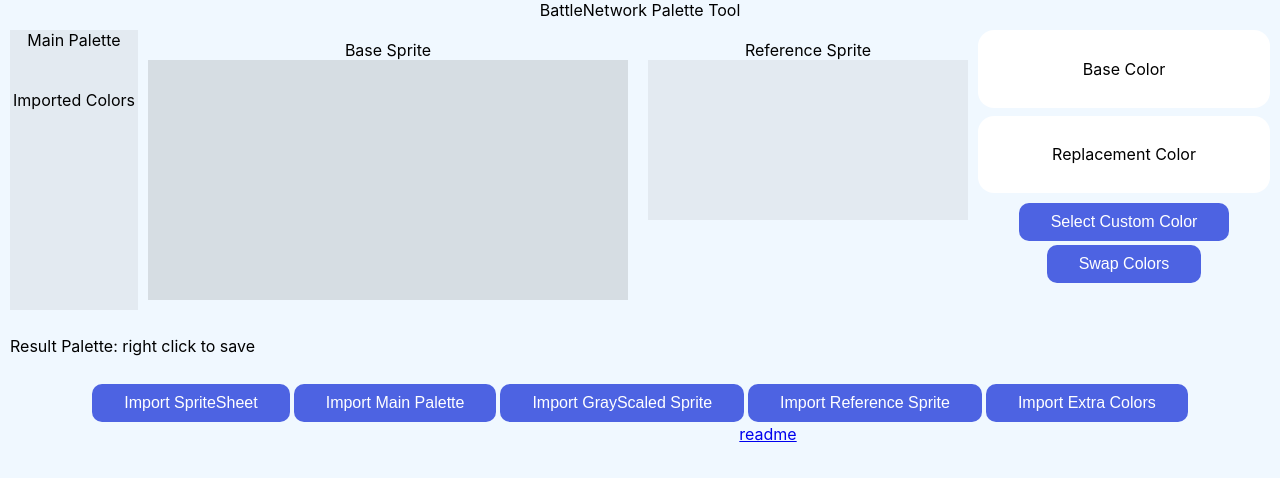
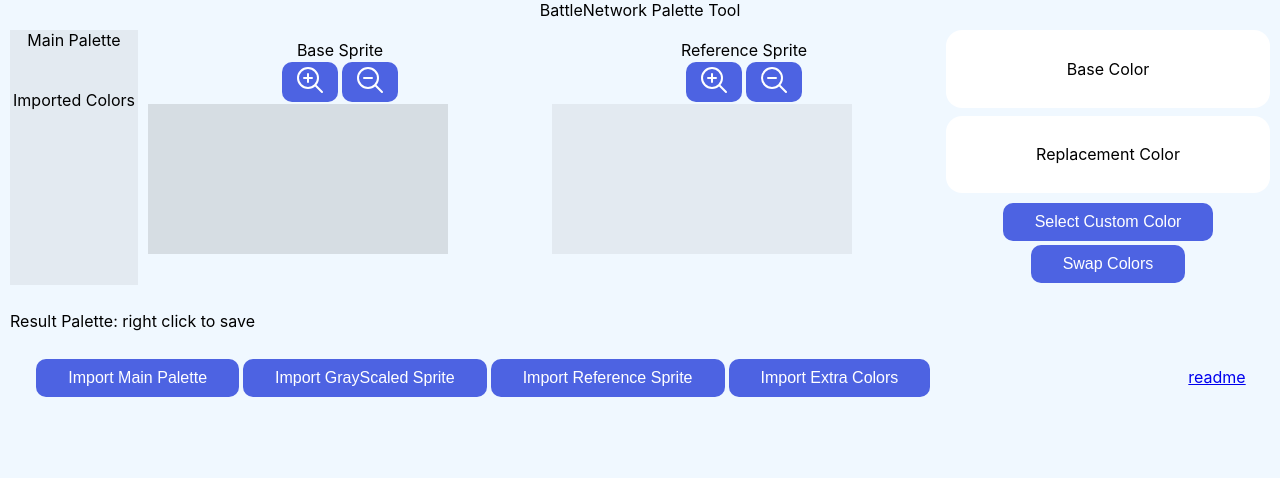
Before and after one commit to BNLouis/bn-palette-tool, a React (Create React App) app: page / in a window 1280 px wide. Shown: the top 478 px of the page. Built offline with nearby package versions, Linux system fonts and the light colour scheme.

Commit message:
allow scrolling and zooming of canvas

```diff
--- a/src/canvas/SpriteManager.ts
+++ b/src/canvas/SpriteManager.ts
@@ -28,9 +28,12 @@ export class SpriteManager {
     };
   }
 
-  importSprite(file: File, callback: Function) {
-    sourceFile = file;
-    let canvas = document.getElementById("sprite-canvas") as HTMLCanvasElement;
+  importSprite(file: File, canvasId: string, isSourceFile: boolean, callback: Function) {
+    if (isSourceFile) {
+      sourceFile = file;
+    }
+    let canvas = document.getElementById(canvasId) as HTMLCanvasElement;
+    canvas.style.width = "200%";
     let context = canvas.getContext("2d") as CanvasRenderingContext2D;
     var img = new Image();
     img.src = URL.createObjectURL(file);
@@ -39,21 +42,8 @@ export class SpriteManager {
       canvas.height = img.height;
       spriteWidth = img.width;
       spriteHeight = img.height;
+
       context.drawImage(img, 0, 0, img.width, img.height, 0, 0, img.width, img.height);
-      callback();
-    };
-  }
-
-  importRefSprite(file: File, callback: Function) {
-    let canvas = document.getElementById("refsprite-canvas") as HTMLCanvasElement;
-    let context = canvas.getContext("2d") as CanvasRenderingContext2D;
-    var img = new Image();
-    img.src = URL.createObjectURL(file);
-    img.onload = function () {
-      canvas.width = canvasWidth;
-      canvas.height = canvasWidth;
-      context.drawImage(img, 0, 0, canvasWidth, canvasWidth, 0, 0, canvasWidth, canvasWidth);
-
       callback();
     };
   }
--- a/src/components/App.css
+++ b/src/components/App.css
@@ -15,6 +15,7 @@
   display: flex;
   margin: 10px;
   flex-direction: column;
+  min-width: 30vw;
 }
 
 body {
@@ -26,12 +27,16 @@ button {
   border: none;
   border-radius: 10px;
   margin: 2px;
+  padding: 10px 32px;
   color: white;
-  padding: 10px 32px;
   text-align: center;
   text-decoration: none;
   display: inline-block;
   font-size: 16px;
+}
+
+.image-button {
+  padding: 2px 12px;
 }
 
 .palette-containers {
@@ -39,9 +44,18 @@ button {
   min-width: 10vw;
 }
 
+.sprite-container {
+  overflow: auto;
+}
+
+.sprite-inner-container {
+  max-height: 16rem;
+  max-width: 16rem;
+}
+
 #sprite-canvas {
-  min-width: 30rem;
   background-color: rgba(0, 0, 0, 0.111);
+  text-align: center;
 }
 
 .canvas-sharp-edges {
@@ -53,7 +67,5 @@ button {
 }
 
 #refsprite-canvas {
-  min-width: 20rem;
-  max-height: 20rem;
   background-color: rgba(0, 0, 0, 0.056);
 }
--- /dev/null
+++ b/src/components/CanvasDisplay.tsx
@@ -0,0 +1,16 @@
+import { ZoomControls } from "./ZoomControls";
+
+export function CanvasDisplay(props: any) {
+  let onClick = props.onClick;
+  let canvasId = props.canvasId;
+  return (
+    <>
+      <ZoomControls canvasId={canvasId}></ZoomControls>
+      <div className="sprite-container">
+        <div className="sprite-inner-container">
+          <canvas className="canvas-sharp-edges" onClick={onClick} id={canvasId} />
+        </div>
+      </div>
+    </>
+  );
+}
--- a/src/components/FileSelect.tsx
+++ b/src/components/FileSelect.tsx
@@ -9,8 +9,8 @@ function FileSelect(props: any) {
 
   return (
     <>
-      <input type="file" accept=".png" className="file-display" ref={spritesheetProps.ref} onChange={spritesheetProps.importFile}></input>
-      <button onClick={spritesheetProps.onClick}>Import SpriteSheet</button>
+      {/* <input type="file" accept=".png" className="file-display" ref={spritesheetProps.ref} onChange={spritesheetProps.importFile}></input>
+      <button onClick={spritesheetProps.onClick}>Import SpriteSheet</button> */}
       <input type="file" accept=".png" className="file-display" ref={paletteProps.ref} onChange={paletteProps.importFile}></input>
       <button onClick={paletteProps.onClick}>Import Main Palette</button>
       <input type="file" accept=".png" className="file-display" ref={spriteProps.ref} onChange={spriteProps.importFile}></input>
--- a/src/components/Main.tsx
+++ b/src/components/Main.tsx
@@ -7,6 +7,7 @@ import { SelectedColor } from "../ui/SelectedColor";
 import ColorObject from "../core/ColorObject";
 import FileSelect from "./FileSelect";
 import { FileInputProps } from "../core/FileInputProps";
+import { CanvasDisplay } from "./CanvasDisplay";
 
 let paletteManager = PaletteManager.getInstance();
 let spriteManager = SpriteManager.getInstance();
@@ -78,7 +79,7 @@ function Main() {
     if (fileList != null) {
       const file = fileList[0];
 
-      spriteManager.importSprite(file, completeSpriteImport);
+      spriteManager.importSprite(file, "sprite-canvas", true, completeSpriteImport);
     }
   };
 
@@ -118,7 +119,7 @@ function Main() {
     let fileList = event.target.files;
     if (fileList != null) {
       const file = fileList[0];
-      spriteManager.importRefSprite(file, setReferenceSprite);
+      spriteManager.importSprite(file, "refsprite-canvas", false, setReferenceSprite);
     }
   };
 
@@ -212,22 +213,20 @@ function Main() {
         </div>
         <div className="canvas-box ">
           Base Sprite
-          <canvas
-            className="canvas-sharp-edges"
-            onClick={(e) => {
-              selectColorFromSprite(e, 1);
+          <CanvasDisplay
+            onClick={(event: any) => {
+              selectColorFromSprite(event, 1);
             }}
-            id="sprite-canvas"
+            canvasId="sprite-canvas"
           />
         </div>
         <div className="canvas-box">
           Reference Sprite
-          <canvas
-            className="canvas-sharp-edges"
-            onClick={(e) => {
-              selectColorFromSprite(e, 2);
+          <CanvasDisplay
+            onClick={(event: any) => {
+              selectColorFromSprite(event, 2);
             }}
-            id="refsprite-canvas"
+            canvasId="refsprite-canvas"
           />
         </div>
         <SelectedColor
--- /dev/null
+++ b/src/components/ZoomControls.tsx
@@ -0,0 +1,45 @@
+enum Zoom {
+  In,
+  Out,
+}
+
+export function ZoomControls(props: any) {
+  let canvasId = props.canvasId;
+  let handleClick = (zoomType: Zoom) => {
+    let canvas = document.getElementById(canvasId) as HTMLCanvasElement;
+    let W = parseInt(canvas.style.width);
+    if (Number.isNaN(W)) {
+      W = 100;
+    }
+    if (zoomType == Zoom.In) {
+      W *= 1.2;
+    } else if (zoomType == Zoom.Out) {
+      W *= 0.8;
+    }
+    canvas.style.width = W + "%";
+  };
+  return (
+    <>
+      <div>
+        <button className="image-button" onClick={() => handleClick(Zoom.In)}>
+          <svg xmlns="http://www.w3.org/2000/svg" fill="none" viewBox="0 0 24 24" strokeWidth={1.5} stroke="currentColor" width="32">
+            <path
+              strokeLinecap="round"
+              strokeLinejoin="round"
+              d="M21 21l-5.197-5.197m0 0A7.5 7.5 0 105.196 5.196a7.5 7.5 0 0010.607 10.607zM10.5 7.5v6m3-3h-6"
+            />
+          </svg>
+        </button>
+        <button className="image-button" onClick={() => handleClick(Zoom.Out)}>
+          <svg xmlns="http://www.w3.org/2000/svg" fill="none" viewBox="0 0 24 24" strokeWidth={1.5} stroke="currentColor" width="32">
+            <path
+              strokeLinecap="round"
+              strokeLinejoin="round"
+              d="M21 21l-5.197-5.197m0 0A7.5 7.5 0 105.196 5.196a7.5 7.5 0 0010.607 10.607zM13.5 10.5h-6"
+            />
+          </svg>
+        </button>
+      </div>
+    </>
+  );
+}
```
Also changed, not shown: 1 other file (tests, documents, lock files or other folders).
